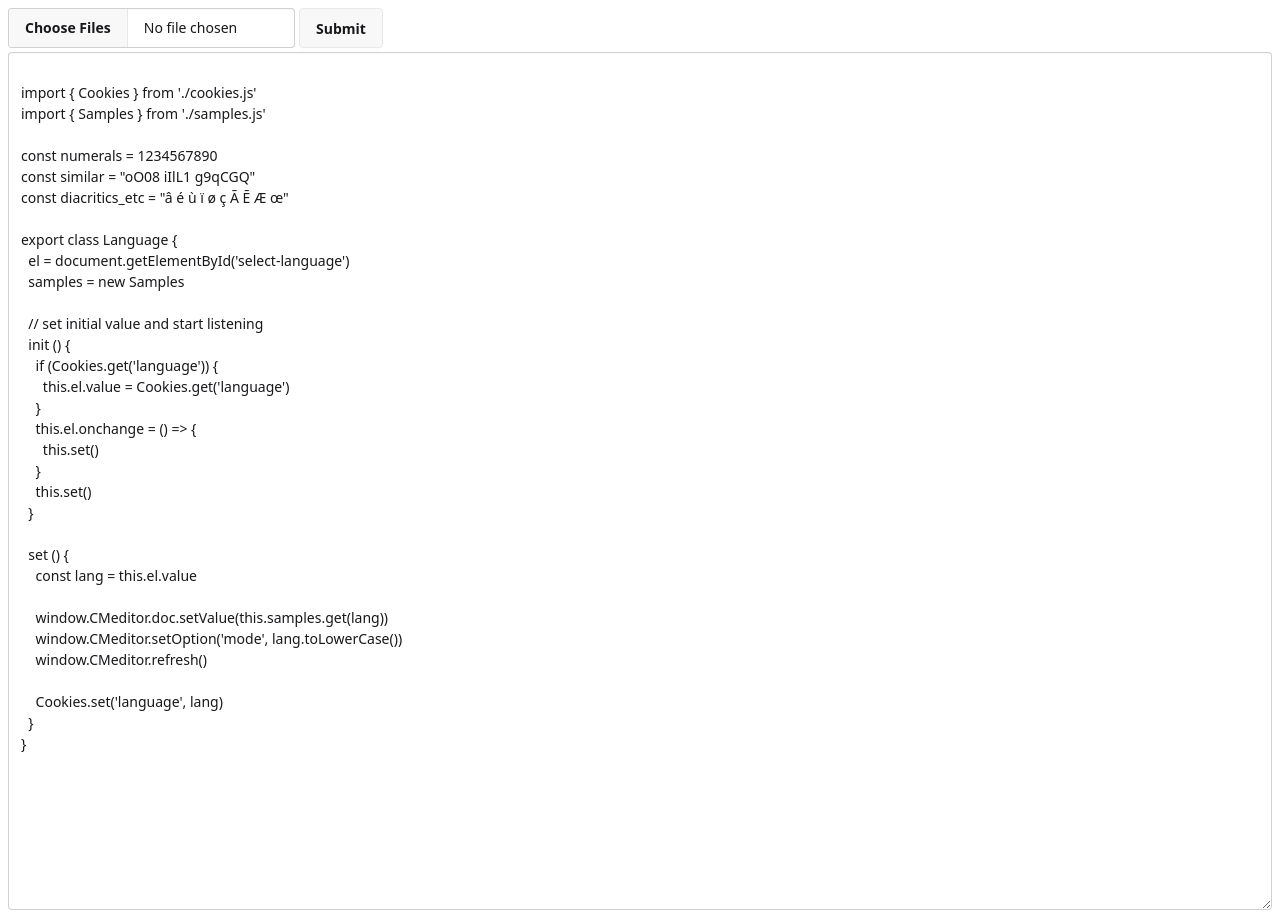
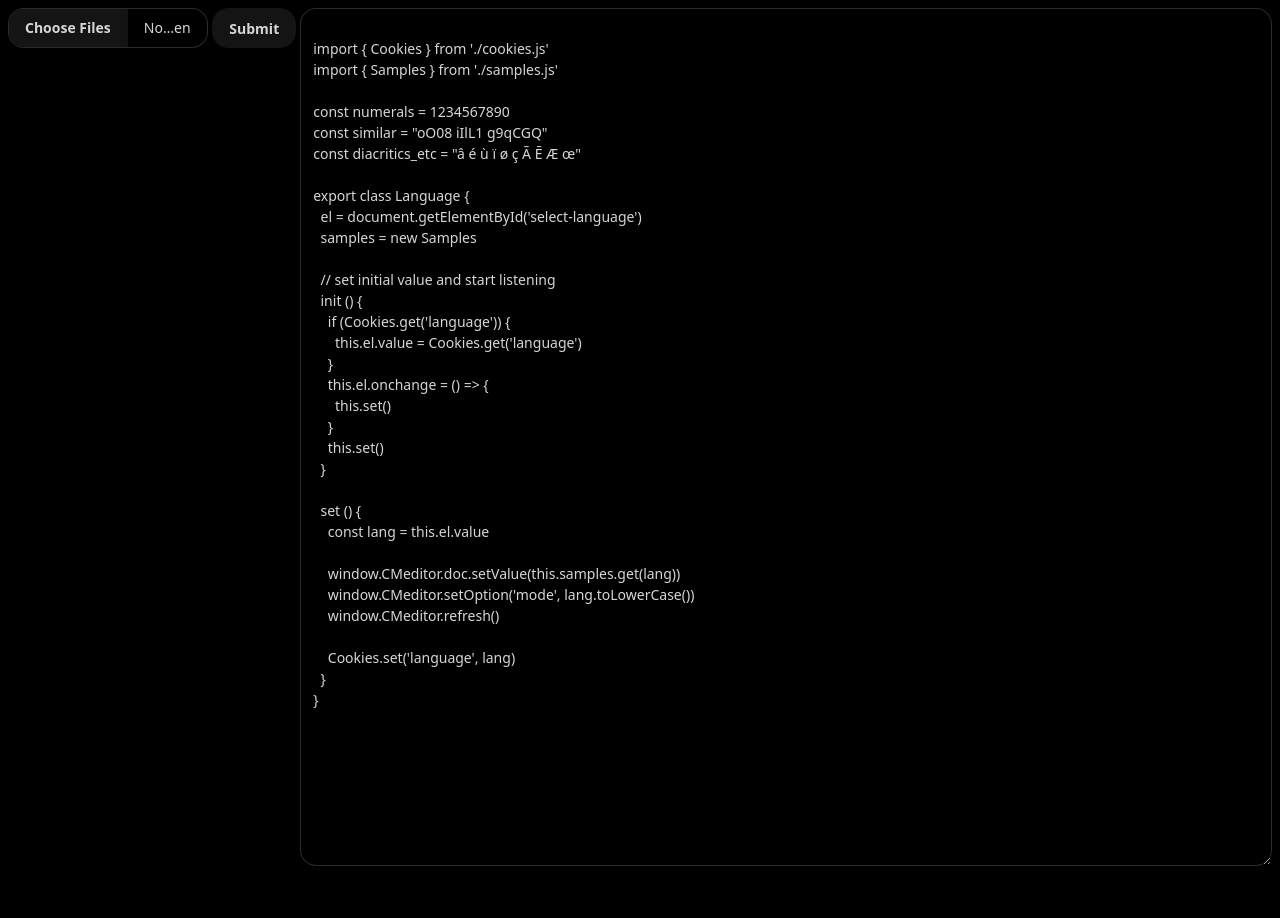
Before and after one commit to SamiSuleiman/typ, an Angular app: page /home in a window 1280 px wide. After the commit the page ends 874 px from the top, so only its background shows below. Built offline with nearby package versions, Linux system fonts and the light colour scheme.

Commit message:
making stuff happen since 2000

```diff
--- a/src/app/home/fonts-selection/fonts-selection.component.ts
+++ b/src/app/home/fonts-selection/fonts-selection.component.ts
@@ -1,4 +1,4 @@
-import { Component, inject, OnInit } from '@angular/core';
+import { Component, inject, OnInit, signal } from '@angular/core';
 import { FormsModule } from '@angular/forms';
 import { SelectedFont } from './fonts-selection.model';
 import { FontsSelectionService } from './fonts-selection.service';
@@ -9,6 +9,21 @@ import { FontsSelectionService } from './fonts-selection.service';
       <input type="file" class="file-input" [multiple]="true" #fileInput />
       <button class="btn" (click)="onSubmit(fileInput.files)">Submit</button>
     </div>
+    <ul
+      class="list bg-base-100 rounded-box shadow-md max-h-[90vh] overflow-y-auto"
+    >
+      @for (font of $fonts(); track $index) {
+        <li class="list-row justify-items-end items-center">
+          <div>{{ font.fontName }}</div>
+          <button
+            class="btn btn-square btn-ghost"
+            (click)="onRemoveFont(font.fontName)"
+          >
+            X
+          </button>
+        </li>
+      }
+    </ul>
   `,
   imports: [FormsModule],
   selector: 'app-fonts-selection',
@@ -16,66 +31,29 @@ import { FontsSelectionService } from './fonts-selection.service';
 export class FontsSelectionComponent implements OnInit {
   private readonly fontsSelectionService = inject(FontsSelectionService);
 
+  protected readonly $fonts = signal<SelectedFont[]>([]);
+
   ngOnInit(): void {
-    const fonts = this.fontsSelectionService.loadCachedFonts();
+    const fonts = this.fontsSelectionService.getFonts();
+    this.$fonts.set(fonts);
     fonts.forEach((font) => {
       console.log('Setting font family:', font.fontName);
       document.body.style.fontFamily = font.fontName + ', sans-serif';
     });
   }
 
+  protected onRemoveFont(fontName: string) {
+    this.fontsSelectionService.removeFont(fontName);
+    this.$fonts.set(this.fontsSelectionService.getFonts());
+  }
+
   protected async onSubmit(selectedFiles: FileList | null) {
     if (!selectedFiles) return;
 
-    const allowedTypes = [
-      'font/ttf',
-      'font/otf',
-      'font/woff',
-      'font/woff2',
-      'application/x-font-ttf',
-      'application/x-font-otf',
-      'application/font-woff',
-      'application/font-woff2',
-    ];
-
-    const fonts = (
-      await Promise.all(
-        Array.from(selectedFiles).map(async (file) => {
-          if (!allowedTypes.includes(file.type)) {
-            alert(
-              'Invalid font type. Please upload a TTF, OTF, WOFF, or WOFF2 file.',
-            );
-            return;
-          }
-
-          const fontBase64 =
-            await this.fontsSelectionService.convertToBase64(file);
-          if (!fontBase64) return;
-
-          const fontName = file.name.replace(/\.[^/.]+$/, '');
-
-          const newFont = await new FontFace(
-            fontName,
-            `url(${fontBase64})`,
-          ).load();
-          document.fonts.add(newFont);
-
-          const cachedFonts = JSON.parse(
-            localStorage.getItem('cachedFonts') || '[]',
-          );
-
-          if (
-            cachedFonts.some((font: SelectedFont) => font.fontName === fontName)
-          ) {
-            alert('Font already added.');
-            return;
-          }
-
-          cachedFonts.push({ fontName, fontBase64 });
-          localStorage.setItem('cachedFonts', JSON.stringify(cachedFonts));
-          return { fontName, fontBase64 } as SelectedFont;
-        }),
-      )
-    ).filter((font) => !!font) as SelectedFont[];
+    await Promise.all(
+      Array.from(selectedFiles).map((file) =>
+        this.fontsSelectionService.addFont(file),
+      ),
+    );
   }
 }
--- a/src/app/home/fonts-selection/fonts-selection.service.ts
+++ b/src/app/home/fonts-selection/fonts-selection.service.ts
@@ -1,20 +1,26 @@
-import { Injectable } from '@angular/core';
+import { Injectable, signal } from '@angular/core';
 import { SelectedFont } from './fonts-selection.model';
 
 @Injectable({
   providedIn: 'root',
 })
 export class FontsSelectionService {
-  async convertToBase64(file: File): Promise<string | null> {
-    return new Promise((resolve) => {
-      const reader = new FileReader();
-      reader.readAsDataURL(file);
-      reader.onload = () => resolve(reader.result as string);
-      reader.onerror = () => resolve(null);
-    });
-  }
+  private readonly allowedTypes = [
+    'font/ttf',
+    'font/otf',
+    'font/woff',
+    'font/woff2',
+    'application/x-font-ttf',
+    'application/x-font-otf',
+    'application/font-woff',
+    'application/font-woff2',
+  ];
+  private readonly $fonts = signal<SelectedFont[]>([]);
 
-  loadCachedFonts(): SelectedFont[] {
+  getFonts(): SelectedFont[] {
+    const fonts = this.$fonts();
+    if (fonts.length > 0) return fonts;
+
     const cachedFonts = JSON.parse(localStorage.getItem('cachedFonts') || '[]');
     cachedFonts.forEach(
       async ({
@@ -29,10 +35,56 @@ export class FontsSelectionService {
           `url(${fontBase64})`,
         ).load();
         document.fonts.add(newFont);
-        console.log('Loaded font:', fontName);
       },
     );
 
+    this.$fonts.set(cachedFonts);
     return cachedFonts;
   }
+
+  async addFont(file: File): Promise<void> {
+    if (!this.allowedTypes.includes(file.type)) {
+      alert(
+        'Invalid font type. Please upload a TTF, OTF, WOFF, or WOFF2 file.',
+      );
+      return;
+    }
+
+    const fontBase64 = await this.convertToBase64(file);
+    if (!fontBase64) return;
+
+    const fontName = file.name.replace(/\.[^/.]+$/, '');
+
+    const newFont = await new FontFace(fontName, `url(${fontBase64})`).load();
+    document.fonts.add(newFont);
+
+    const cachedFonts = this.getFonts();
+
+    if (cachedFonts.some((font: SelectedFont) => font.fontName === fontName)) {
+      alert('Font already added.');
+      return;
+    }
+
+    cachedFonts.push({ fontName, fontBase64 });
+    localStorage.setItem('cachedFonts', JSON.stringify(cachedFonts));
+    this.$fonts.set(cachedFonts);
+  }
+
+  removeFont(fontName: string) {
+    const fonts = this.$fonts();
+    const index = fonts.findIndex((font) => font.fontName === fontName);
+    if (index === -1) return;
+    fonts.splice(index, 1);
+    this.$fonts.set(fonts);
+    localStorage.setItem('cachedFonts', JSON.stringify(fonts));
+  }
+
+  async convertToBase64(file: File): Promise<string | null> {
+    return new Promise((resolve) => {
+      const reader = new FileReader();
+      reader.readAsDataURL(file);
+      reader.onload = () => resolve(reader.result as string);
+      reader.onerror = () => resolve(null);
+    });
+  }
 }
--- a/src/app/home/home.component.ts
+++ b/src/app/home/home.component.ts
@@ -5,7 +5,7 @@ import { FontsSelectionComponent } from './fonts-selection/fonts-selection.compo
 
 @Component({
   template: `
-    <main class="p-2 flex flex-col items-start justify-center gap-1">
+    <main class="p-2 flex items-start justify-center gap-1">
       <div>
         <app-fonts-selection></app-fonts-selection>
       </div>
--- a/src/styles.css
+++ b/src/styles.css
@@ -1,2 +1,36 @@
 @import "tailwindcss";
 @plugin "daisyui";
+@plugin "daisyui/theme" {
+  name: "roundedblack";
+  default: true;
+  prefersdark: true;
+  color-scheme: "dark";
+  --color-base-100: oklch(0% 0 0);
+  --color-base-200: oklch(19% 0 0);
+  --color-base-300: oklch(22% 0 0);
+  --color-base-content: oklch(87.609% 0 0);
+  --color-primary: oklch(35% 0 0);
+  --color-primary-content: oklch(100% 0 0);
+  --color-secondary: oklch(35% 0 0);
+  --color-secondary-content: oklch(100% 0 0);
+  --color-accent: oklch(35% 0 0);
+  --color-accent-content: oklch(100% 0 0);
+  --color-neutral: oklch(35% 0 0);
+  --color-neutral-content: oklch(100% 0 0);
+  --color-info: oklch(45.201% 0.313 264.052);
+  --color-info-content: oklch(89.04% 0.062 264.052);
+  --color-success: oklch(51.975% 0.176 142.495);
+  --color-success-content: oklch(90.395% 0.035 142.495);
+  --color-warning: oklch(96.798% 0.211 109.769);
+  --color-warning-content: oklch(19.359% 0.042 109.769);
+  --color-error: oklch(62.795% 0.257 29.233);
+  --color-error-content: oklch(12.559% 0.051 29.233);
+  --radius-selector: 1rem;
+  --radius-field: 1rem;
+  --radius-box: 1rem;
+  --size-selector: 0.25rem;
+  --size-field: 0.25rem;
+  --border: 1px;
+  --depth: 0;
+  --noise: 0;
+}
```
